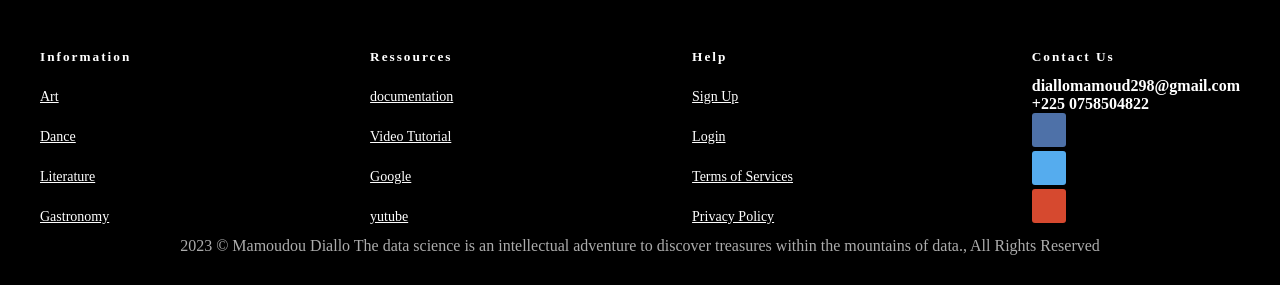
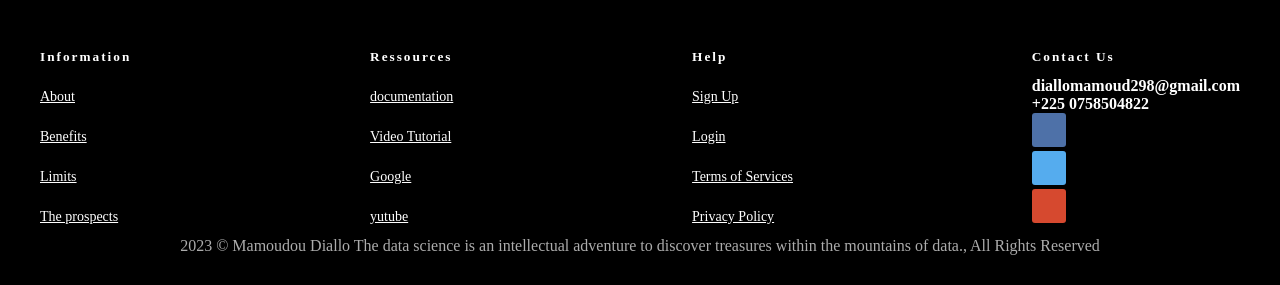
Before and after one commit to mamouddiallo/Artificial_Intelligence, a Django app: page / in a window 1280 px wide. Shown: the part 1851-2136 px from the top of the page. Run offline with Django 4.2, Linux system fonts and the light colour scheme.

Commit message:
Update index.html

```diff
--- a/enregistrement/templates/enregistrement/index.html
+++ b/enregistrement/templates/enregistrement/index.html
@@ -299,10 +299,10 @@
                     <div class="">
                         <h5 class="footer-heading text-uppercase text-white">Information</h5>
                         <ul class="list-unstyled footer-link mt-4">
-                            <li><a href="">Art</a></li>
-                            <li><a href="">Dance</a></li>
-                            <li><a href="">Literature</a></li>
-                            <li><a href="">Gastronomy</a></li>
+                                 <li><a href="#">About</a></li>
+		        	<li><a href="#">Benefits</a></li>
+		                <li><a href="#">Limits</a></li>
+		                <li><a href="#">The prospects</a></li>
                         </ul>
                     </div>
                 </div>
```
